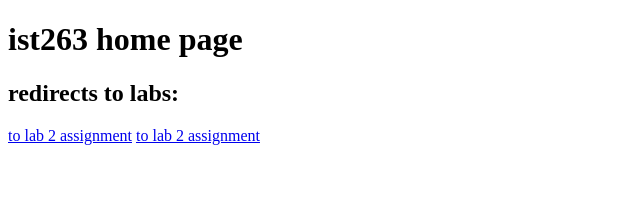
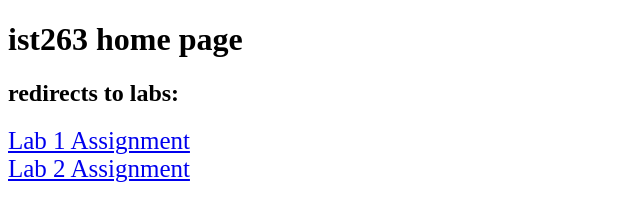
Before and after one commit to krillray/ist263, a plain HTML site: page index.html in a window 1280 px wide. Shown: the whole page, without its empty margins (0-640 px from the left). Drawn offline with Linux system fonts and the light colour scheme.

Commit message:
changed font size and made a break

```diff
--- a/index.html
+++ b/index.html
@@ -6,7 +6,7 @@
 
 <h2>redirects to labs:</h2>
 
-<a href = lab02/Cbio2.html>to lab 2 assignment</a>
-<a href = lab01/Crandallbio.html>to lab 2 assignment</a>
+<a href = lab01/Crandallbio.html style="font-size: 25px;">Lab 1 Assignment</a><br>
+<a href = lab02/Cbio2.html style="font-size: 25px;">Lab 2 Assignment</a>
 
 </body>
```
